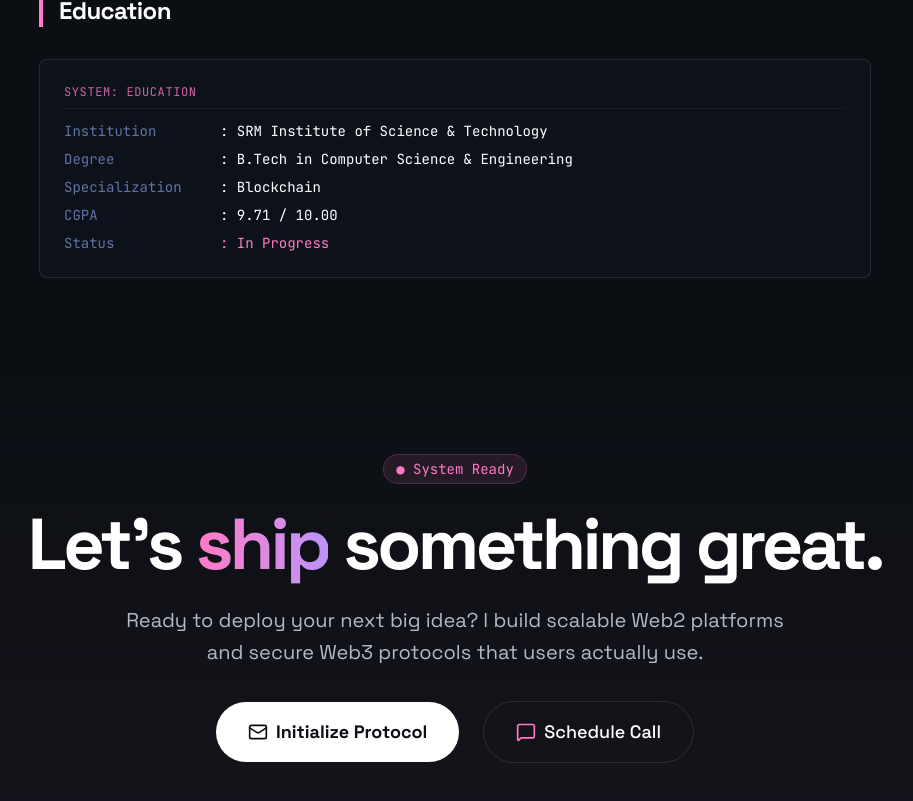
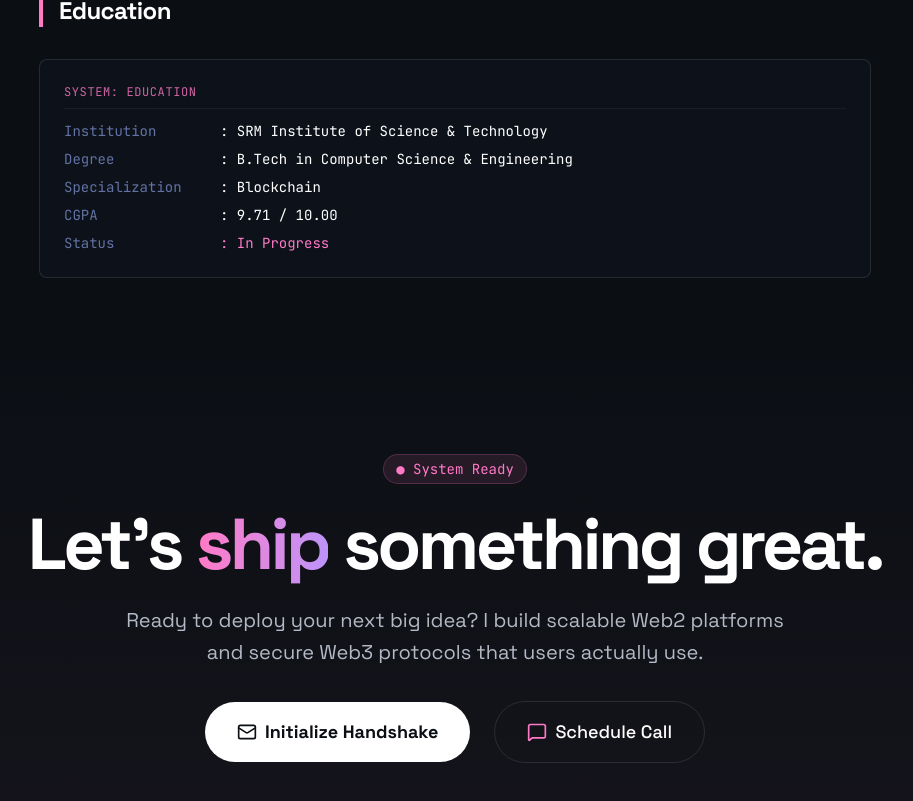
Before and after one commit to jaiswalism/shyamfolio, a Next.js app: page / in a window 1280 px wide. Shown: the part 4047-4848 px from the top of the page, without its empty margins (185-1098 px from the left). Built offline with nearby package versions, Linux system fonts and the light colour scheme.

Commit message:
style: polished contact cta and animations

```diff
--- a/src/components/Contact.tsx
+++ b/src/components/Contact.tsx
@@ -1,4 +1,3 @@
-
 import { motion } from 'framer-motion';
 import { Mail, MessageSquare } from 'lucide-react';
 
@@ -37,7 +36,7 @@ const Contact = () => {
                         <div className="absolute inset-0 bg-accent translate-y-full group-hover:translate-y-0 transition-transform duration-300"></div>
                         <span className="relative flex items-center gap-2 group-hover:text-white transition-colors">
                             <Mail className="w-5 h-5" />
-                            <span>Initialize Protocol</span>
+                            <span>Initialize Handshake</span>
                         </span>
                     </a>
 
```
